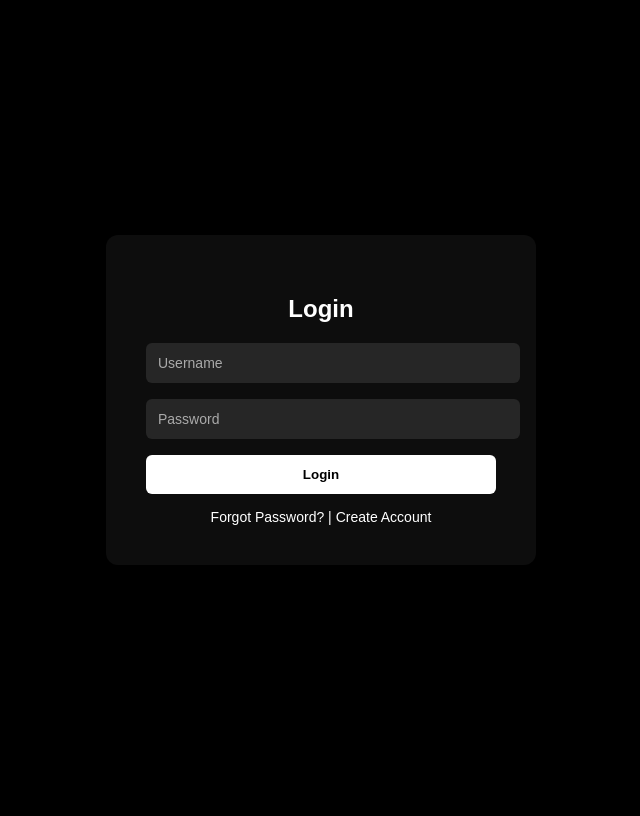
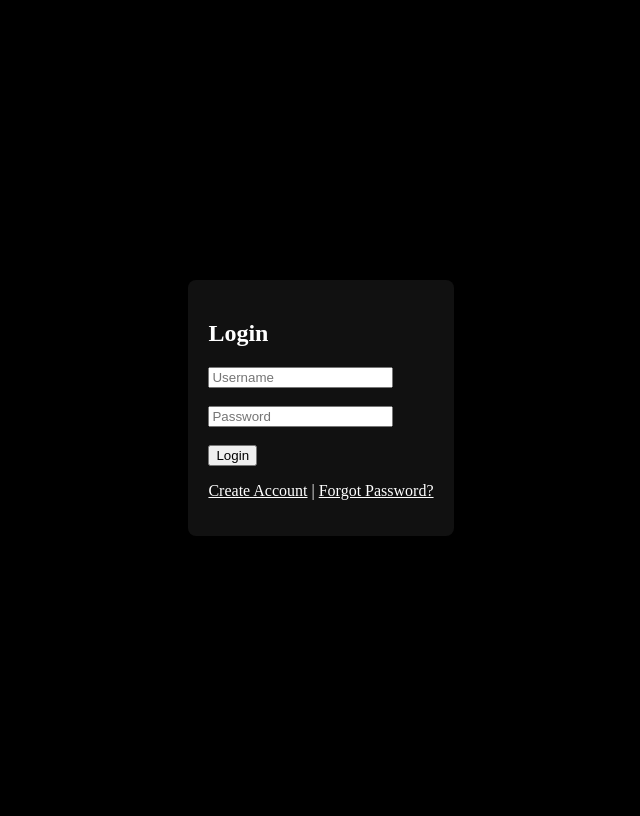
Before and after one commit to asif1-3ahmed/Music, a Flask app: page / in a window 1280 px wide. Shown: the whole page, without its empty margins (319-959 px from the left). Before the commit the page ends 565 px from the top, so only its background shows below. Run offline with Flask 3, Linux system fonts and the light colour scheme.

Commit message:
Update login.html

```diff
--- a/templates/login.html
+++ b/templates/login.html
@@ -1,89 +1,16 @@
 <!DOCTYPE html>
 <html lang="en">
 <head>
-<meta charset="UTF-8">
-<meta name="viewport" content="width=device-width, initial-scale=1.0">
-<title>Login - Dolsy Music</title>
-<style>
-body {
-  font-family: "Poppins", sans-serif;
-  background: #000;
-  color: #fff;
-  display: flex;
-  justify-content: center;
-  align-items: center;
-  min-height: 100vh;
-  margin: 0;
-}
-.form-box {
-  background: rgba(255,255,255,0.05);
-  padding: 40px;
-  border-radius: 12px;
-  width: 350px;
-  text-align: center;
-  backdrop-filter: blur(6px);
-  box-shadow: 0 4px 16px rgba(0,0,0,0.5);
-}
-input {
-  width: 100%;
-  padding: 12px;
-  margin-bottom: 16px;
-  border: none;
-  border-radius: 6px;
-  outline: none;
-  font-size: 14px;
-  background: rgba(255,255,255,0.1);
-  color: #fff;
-}
-input::placeholder { color: #aaa; }
-button {
-  width: 100%;
-  padding: 12px;
-  border: none;
-  border-radius: 6px;
-  background: #fff;
-  color: #000;
-  font-weight: 600;
-  cursor: pointer;
-}
-button:hover {
-  background: #000;
-  color: #fff;
-  border: 2px solid #fff;
-}
-.links { margin-top: 15px; font-size: 14px; }
-.links a { color: #fff; text-decoration: none; }
-.links a:hover { text-decoration: underline; }
-</style>
+  <meta charset="UTF-8">
+  <title>Login - Dolsy Music</title>
 </head>
-<body>
-<div class="form-box">
-<h2>Login</h2>
-<form id="loginForm">
-<input type="text" id="username" placeholder="Username" required>
-<input type="password" id="password" placeholder="Password" required>
-<button type="submit">Login</button>
-</form>
-<div class="links">
-<a href="/forgotpassword">Forgot Password?</a> |
-<a href="/register-page">Create Account</a>
-</div>
-</div>
-
-<script>
-document.getElementById('loginForm').addEventListener('submit', async e=>{
-  e.preventDefault();
-  const username=document.getElementById('username').value.trim();
-  const password=document.getElementById('password').value;
-  const res=await fetch('/login',{
-    method:'POST',
-    headers:{'Content-Type':'application/json'},
-    body: JSON.stringify({username,password})
-  });
-  const data=await res.json();
-  if(data.success){ window.location.href='Slidebar.html'; }
-  else{ alert(data.message); }
-});
-</script>
+<body style="background:#000; color:#fff; display:flex; justify-content:center; align-items:center; height:100vh;">
+  <form action="/login" method="POST" style="background:#111; padding:20px; border-radius:8px;">
+    <h2>Login</h2>
+    <input type="text" name="username" placeholder="Username" required><br><br>
+    <input type="password" name="password" placeholder="Password" required><br><br>
+    <button type="submit">Login</button>
+    <p><a href="/register-page" style="color:#fff;">Create Account</a> | <a href="/forgotpassword" style="color:#fff;">Forgot Password?</a></p>
+  </form>
 </body>
 </html>
```
